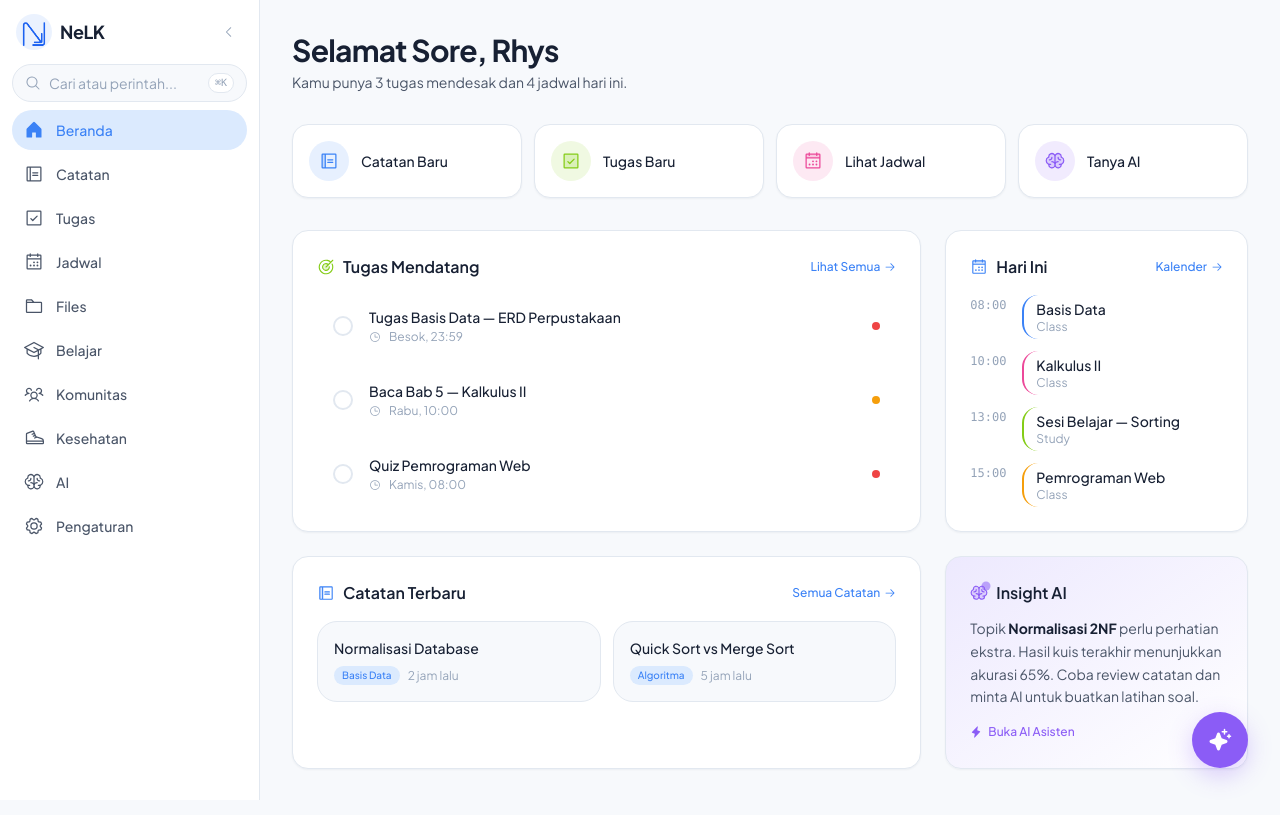
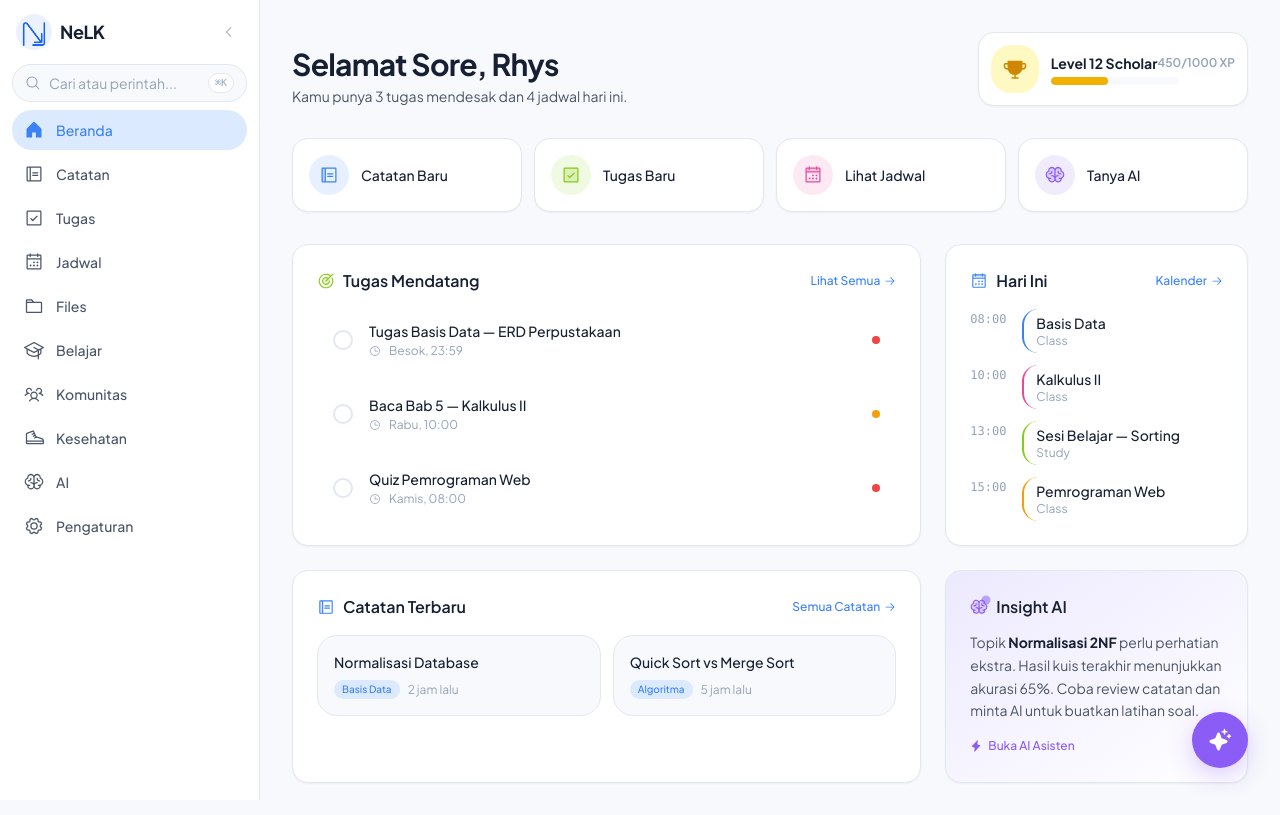
Before and after one commit to rivall02/NeLK, a Next.js app: page /app in a window 1280 px wide. Built offline with nearby package versions, Linux system fonts and the light colour scheme.

Commit message:
feat: NeLK V8-V10 - Gamification, Mock Collaboration, Polish

```diff
--- a/src/app/app/notes/client.tsx
+++ b/src/app/app/notes/client.tsx
@@ -202,6 +202,11 @@ export default function NotesClient({ initialNotes }: { initialNotes: Note[] })
                 />
               </div>
               <div className="flex items-center gap-2">
+                <div className="hidden sm:flex items-center -space-x-2 mr-2">
+                  <div className="w-6 h-6 rounded-full bg-blue-500 border-2 border-[var(--color-surface)] flex items-center justify-center text-[10px] text-white font-bold" title="Alice is editing">A</div>
+                  <div className="w-6 h-6 rounded-full bg-green-500 border-2 border-[var(--color-surface)] flex items-center justify-center text-[10px] text-white font-bold" title="Bob is viewing">B</div>
+                  <div className="w-6 h-6 rounded-full bg-[var(--color-surface-hover)] border-2 border-[var(--color-surface)] flex items-center justify-center text-[10px] text-[var(--color-text-muted)] font-bold">+1</div>
+                </div>
                 <div className="flex items-center gap-1 text-xs text-[var(--color-text-muted)]">
                   <Clock size={12} />
                   <span>{selectedNote.updatedAt}</span>
--- a/src/app/app/page.tsx
+++ b/src/app/app/page.tsx
@@ -10,6 +10,7 @@ import {
   ArrowRight,
   Clock,
   Target,
+  Trophy,
 } from "@phosphor-icons/react";
 import Link from "next/link";
 
@@ -36,18 +37,36 @@ export default function DashboardPage() {
 
   return (
     <div className="space-y-8">
-      {/* Header */}
+      {/* Header & Gamification */}
       <motion.div
         initial={{ opacity: 0, y: 16 }}
         animate={{ opacity: 1, y: 0 }}
         transition={{ duration: 0.4 }}
+        className="flex flex-col md:flex-row md:items-end justify-between gap-4"
       >
+        <div>
           <h1 className="text-2xl font-bold tracking-tight text-[var(--color-text)] md:text-3xl">
             {greeting}, Rhys
           </h1>
           <p className="mt-1 text-sm text-[var(--color-text-secondary)]">
             Kamu punya 3 tugas mendesak dan 4 jadwal hari ini.
           </p>
+        </div>
+
+        <div className="flex items-center gap-3 bg-[var(--color-surface)] border border-[var(--color-border)] p-3 rounded-2xl shadow-sm">
+          <div className="w-12 h-12 rounded-xl bg-yellow-100 text-yellow-600 flex items-center justify-center">
+            <Trophy size={24} weight="fill" />
+          </div>
+          <div>
+            <div className="flex justify-between items-center mb-1">
+              <span className="text-sm font-bold text-[var(--color-text)]">Level 12 Scholar</span>
+              <span className="text-xs font-semibold text-[var(--color-text-muted)]">450/1000 XP</span>
+            </div>
+            <div className="w-32 h-2 bg-[var(--color-bg)] rounded-full overflow-hidden">
+              <div className="h-full bg-yellow-500 rounded-full" style={{ width: "45%" }} />
+            </div>
+          </div>
+        </div>
       </motion.div>
 
       {/* Quick Actions */}
```
Lines whose indentation alone changed are shown as unchanged.
